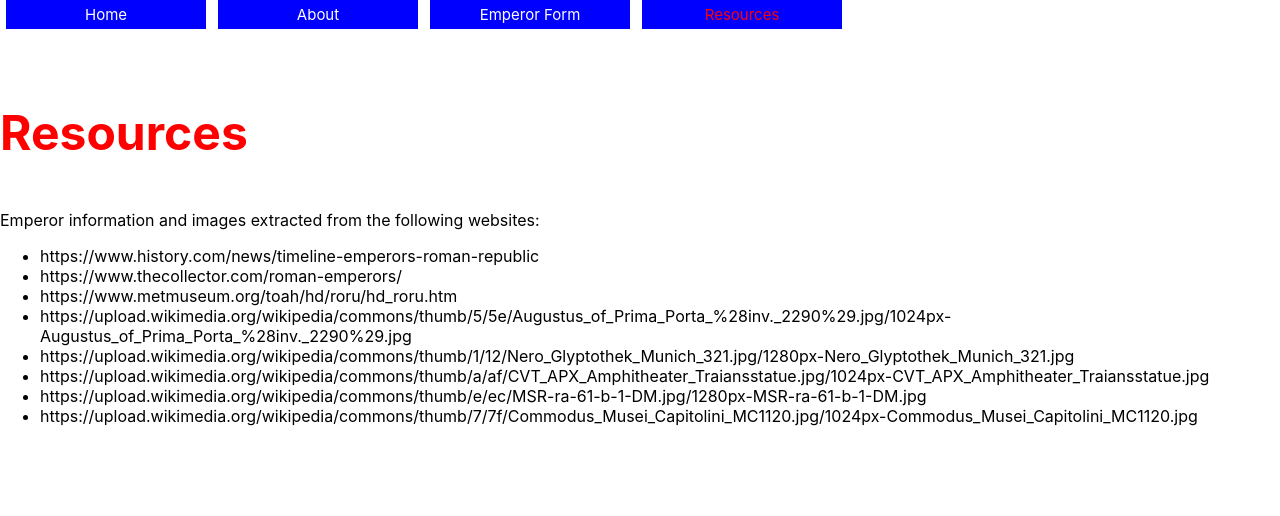
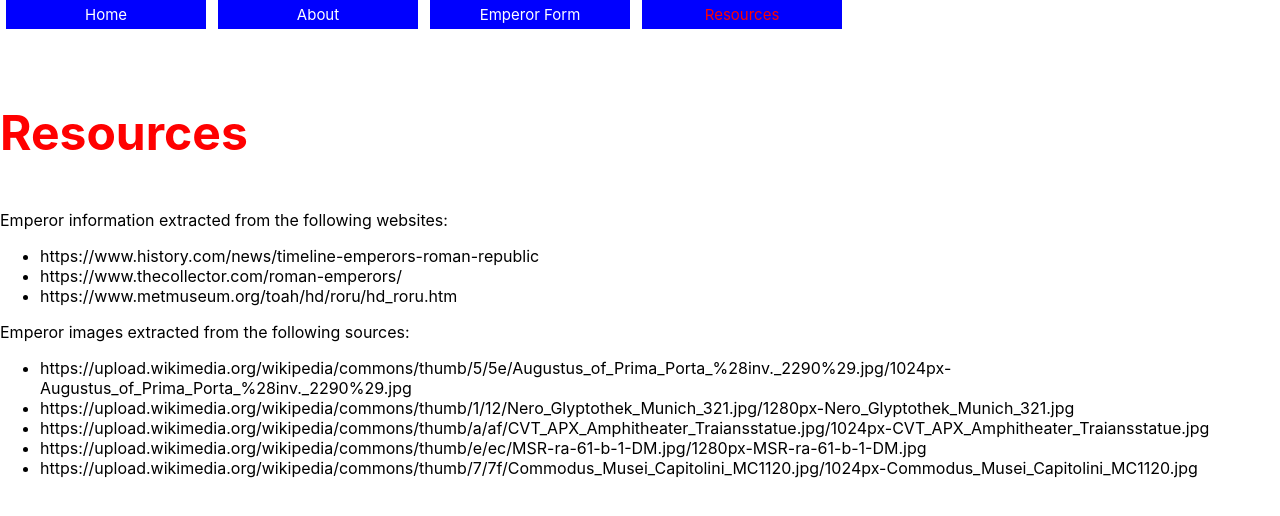
Before and after one commit to jh-23/roman-emperor-application, a React (Create React App) app: page /resources in a window 1280 px wide. Shown: the top 516 px of the page. Built offline with nearby package versions, Linux system fonts and the light colour scheme.

Commit message:
rearranged resources information and images citations

```diff
--- a/src/About.js
+++ b/src/About.js
@@ -1,4 +1,3 @@
-import React from 'react';
 import NavBar from './NavBar';
 import styled from 'styled-components';
 
--- a/src/Resources.js
+++ b/src/Resources.js
@@ -17,11 +17,14 @@ function Resources() {
             <br />
             <main>
                 <H3>Resources</H3>
-                <p>Emperor information and images extracted from the following websites:</p>
+                <p>Emperor information extracted from the following websites: </p>
                 <ul>
                     <li>https://www.history.com/news/timeline-emperors-roman-republic</li>
                     <li>https://www.thecollector.com/roman-emperors/</li>
                     <li>https://www.metmuseum.org/toah/hd/roru/hd_roru.htm</li>
+                </ul>
+                <p>Emperor images extracted from the following sources: </p>
+                <ul>
                     <li>https://upload.wikimedia.org/wikipedia/commons/thumb/5/5e/Augustus_of_Prima_Porta_%28inv._2290%29.jpg/1024px-Augustus_of_Prima_Porta_%28inv._2290%29.jpg</li>
                     <li>https://upload.wikimedia.org/wikipedia/commons/thumb/1/12/Nero_Glyptothek_Munich_321.jpg/1280px-Nero_Glyptothek_Munich_321.jpg</li>
                     <li>https://upload.wikimedia.org/wikipedia/commons/thumb/a/af/CVT_APX_Amphitheater_Traiansstatue.jpg/1024px-CVT_APX_Amphitheater_Traiansstatue.jpg</li>
```
